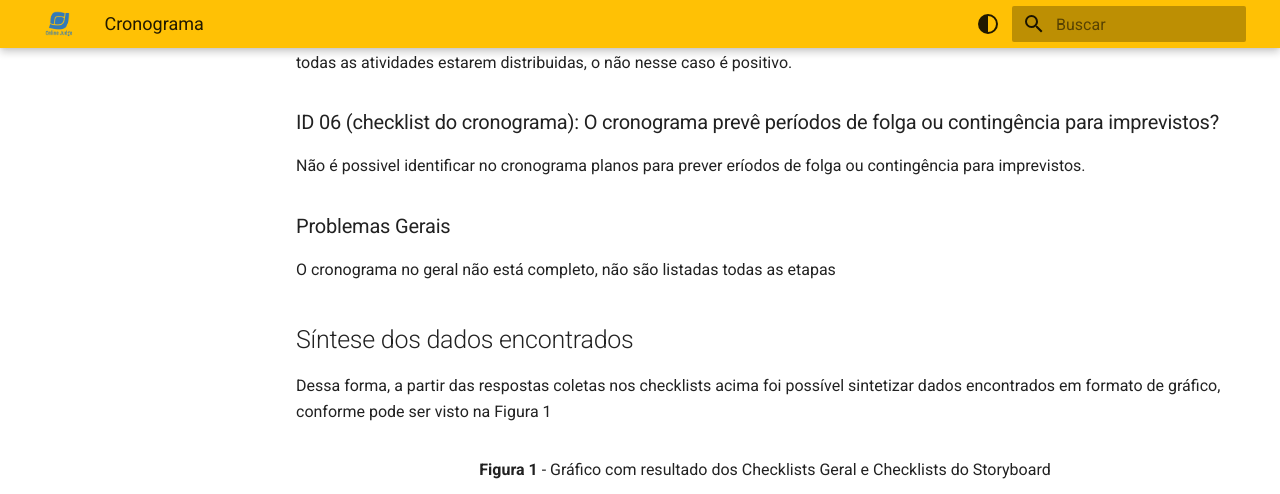
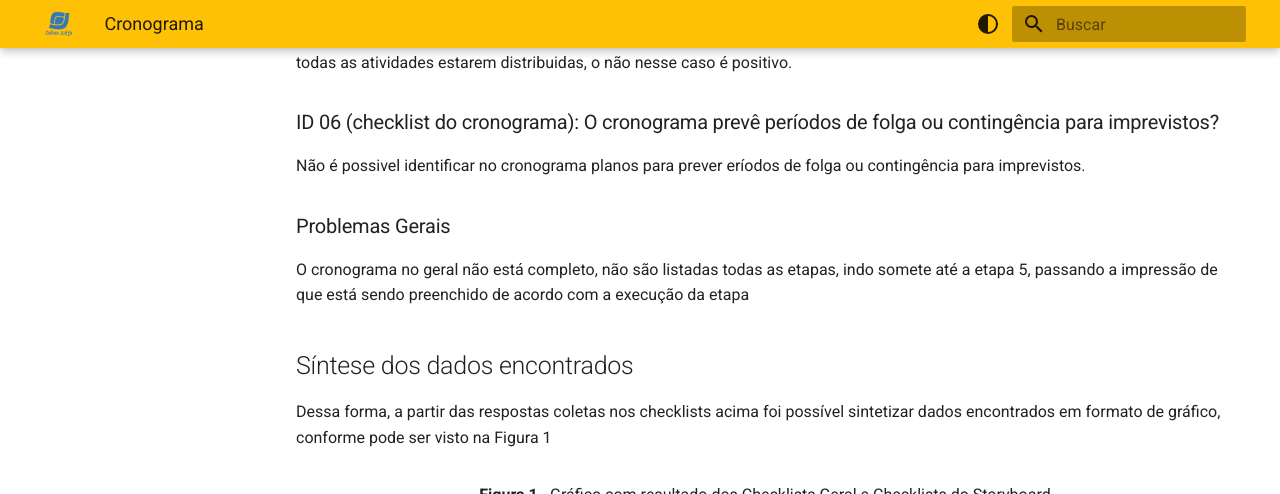
Before and after one commit to Interacao-Humano-Computador/2023.2-OnlineJudge, an MkDocs documentation site: the page built from docs/verificacao/grupo_8/etapa_1/verificacao-cronograma.md, in a window 1280 px wide and 900 px high, scrolled down 1629 px, cut to the strip 0-494 px from the top of the window. Built offline with MkDocs 1.6.1 and Material for MkDocs 9.7.7, drawn with Linux system fonts in a browser that asks for light colours.

Commit message:
verificacao etapa 1

```diff
--- a/docs/verificacao/grupo_8/etapa_1/verificacao-cronograma.md
+++ b/docs/verificacao/grupo_8/etapa_1/verificacao-cronograma.md
@@ -73,7 +73,7 @@ Não é possivel identificar no cronograma planos para prever eríodos de folga
 
 ### Problemas Gerais
 
-O cronograma no geral não está completo, não são listadas todas as etapas
+O cronograma no geral não está completo, não são listadas todas as etapas, indo somete até a etapa 5, passando a impressão de que está sendo preenchido de acordo com a execução da etapa
 
 ## Síntese dos dados encontrados
 
```
